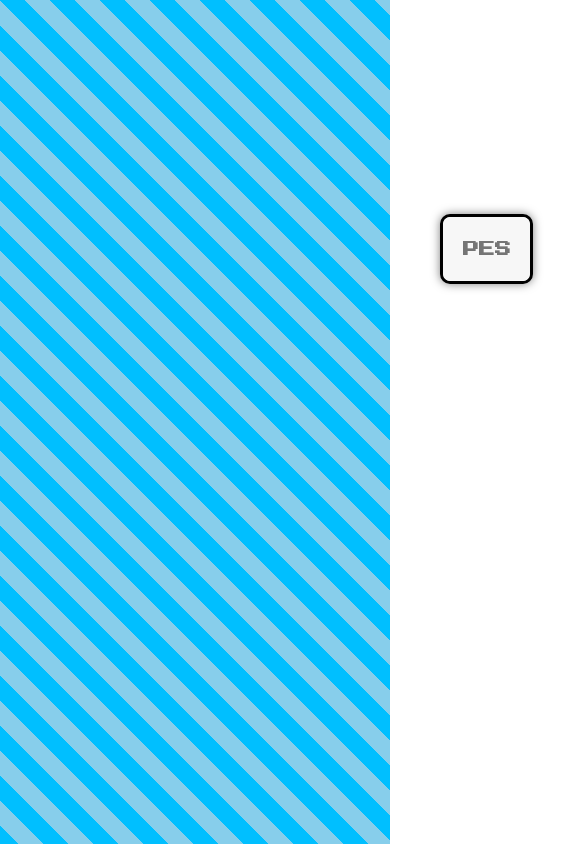
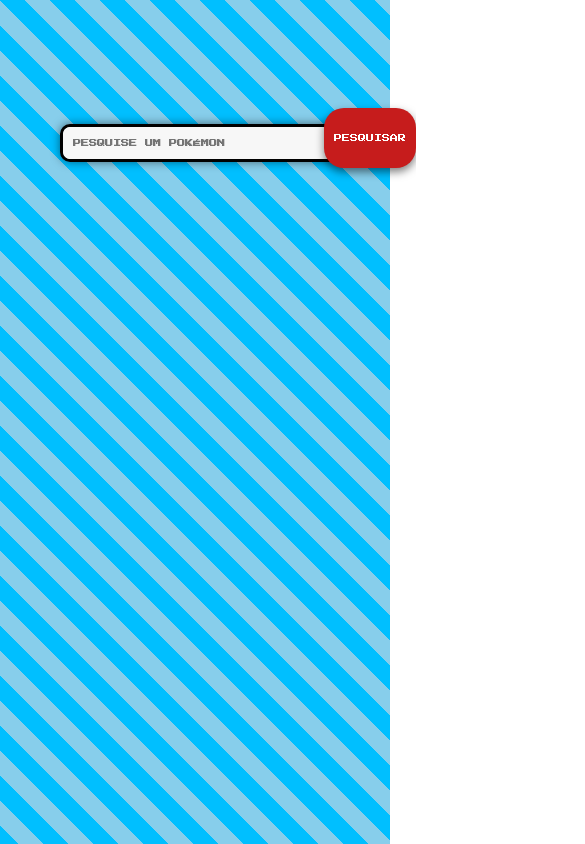
Before and after one commit to vitortabelli1/Pokemon-API, an Angular app: page / in a window 390 px wide. Shown: the top 844 px of the page, 585 px wide, since content can reach past the window. Built offline with nearby package versions, Linux system fonts and the light colour scheme.

Commit message:
api-pokemon12

```diff
--- a/src/app/button/button.component.css
+++ b/src/app/button/button.component.css
@@ -42,3 +42,14 @@
   background-color: #ccc; /* Altera a cor de fundo para cinza claro */
   cursor: not-allowed; /* Muda o cursor para indicar que o botão não pode ser clicado */
 }
+
+/* Para telas menores, como de smartphones (largura máxima de 768px) */
+@media screen and (max-width: 768px) {
+  button {
+    padding: 10px 10px; /* Reduz o padding */
+    font-size: 8px; /* Diminui o tamanho da fonte */
+    height: 60px; /* Reduz a altura do botão */
+    margin-left:330px; /* Ajusta a posição horizontal */
+    margin-top: 50px; /* Ajusta a posição vertical */
+  }
+}
--- a/src/app/search/search.component.css
+++ b/src/app/search/search.component.css
@@ -207,3 +207,163 @@
   font-size: 8px; /* Tamanho da fonte ajustado */
   color: #000; /* Cor preta para contraste */
 }
+
+/* Para telas menores, como tablets (largura máxima de 768px) */
+@media screen and (max-width: 768px) {
+  .search-container {
+    margin-left: 20px; /* Ajusta a margem à esquerda */
+    margin-top: 100px; /* Ajusta a margem superior */
+    width: 80%; /* Aumenta a largura do contêiner */
+  }
+
+  .input-wrapper input {
+    padding: 15px; /* Reduz o padding interno do input */
+    font-size: 10px; /* Reduz o tamanho da fonte do input */
+  }
+}
+
+/* Para telas muito pequenas, como smartphones (largura máxima de 480px) */
+@media screen and (max-width: 480px) {
+  .search-container {
+    margin-left: -20px; /* Ajusta a margem à esquerda para telas pequenas */
+    margin-top: 80px; /* Ajusta a margem superior */
+    width: 90%; /* Quase toda a largura do elemento pai */
+  }
+
+  .input-wrapper input {
+    padding: 10px; /* Reduz ainda mais o padding */
+    font-size: 8px; /* Diminui o tamanho da fonte do input */
+  }
+}
+
+/* Media queries para tablets e telas menores */
+@media screen and (max-width: 768px) {
+  .search-container {
+    margin-left: 50px;
+    margin-top: 80px;
+    width: 80%;
+  }
+
+  .results-container {
+    margin-left: 50px;
+    width: 80%;
+    padding: 8px;
+  }
+
+  .result-item {
+    padding: 8px;
+    font-size: 10px;
+    margin-bottom: 8px;
+  }
+
+  .details-card {
+    margin-top: -650px;
+    margin-right: 20px;
+    width: 250px;
+    height: 400px;
+    padding: 15px;
+  }
+
+  .details-card h3 {
+    font-size: 18px;
+    padding: 80px;
+  }
+
+  .details-card p {
+    font-size: 9px;
+    padding: 6px;
+  }
+
+  .details-card ul {
+    margin-top: 10px;
+  }
+
+  .details-card li {
+    font-size: 8px;
+    padding: 3px 0;
+  }
+
+  .details-card .close-button {
+    margin-top: -300px;
+    margin-left: 250px;
+    padding: 6px;
+    width: 50px;
+    font-size: 9px;
+  }
+
+  .details-footer {
+    margin-left: 20px;
+    padding: 3px;
+  }
+
+  .details-footer span {
+    font-size: 7px;
+  }
+}
+
+/* Media queries para smartphones e telas muito pequenas */
+@media screen and (max-width: 480px) {
+  .search-container {
+    margin-left: 20px;
+    margin-top: 60px;
+    width: 90%;
+  }
+
+  .results-container {
+    margin-left: 20px;
+    width: 90%;
+    padding: 5px;
+  }
+
+  .result-item {
+    padding: 6px;
+    font-size: 9px;
+    margin-bottom: 6px;
+  }
+
+  .details-card {
+    margin-top: 40px;
+    margin-left: 60px;
+    width: 220px;
+    height: 330px;
+    padding: 10px;
+  }
+
+  .details-card h3 {
+    font-size: 16px;
+    padding: 60px;
+    text-indent: -41px;
+
+  }
+
+  .details-card p {
+    font-size: 8px;
+    padding: 5px;
+  }
+
+  .details-card ul {
+    margin-top: 8px;
+  }
+
+  .details-card li {
+    font-size: 7px;
+    padding: 2px 0;
+  }
+
+  .details-card .close-button {
+    margin-top: -250px;
+    margin-left: 220px;
+    padding: 5px;
+    width: 45px;
+    font-size: 8px;
+  }
+
+  .details-footer {
+    margin-left: 10px;
+    padding: 2px;
+  }
+
+  .details-footer span {
+    font-size: 6px;
+  }
+}
```
Also changed, not shown: src/app/assets/responsive.css (deleted, +0 -29 lines).
